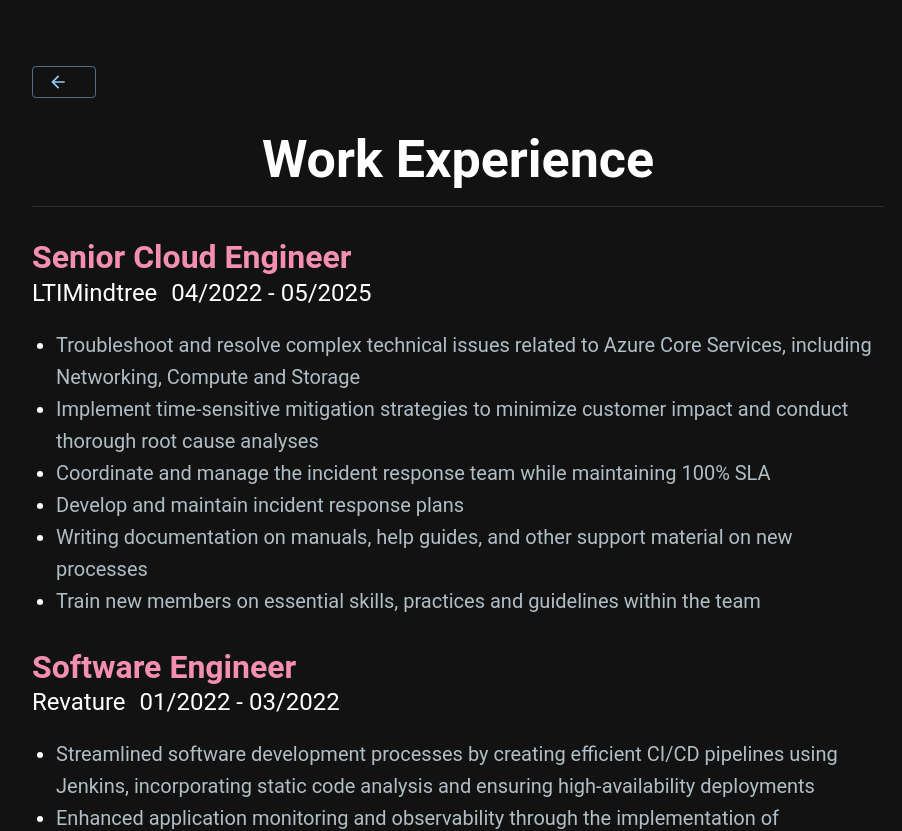
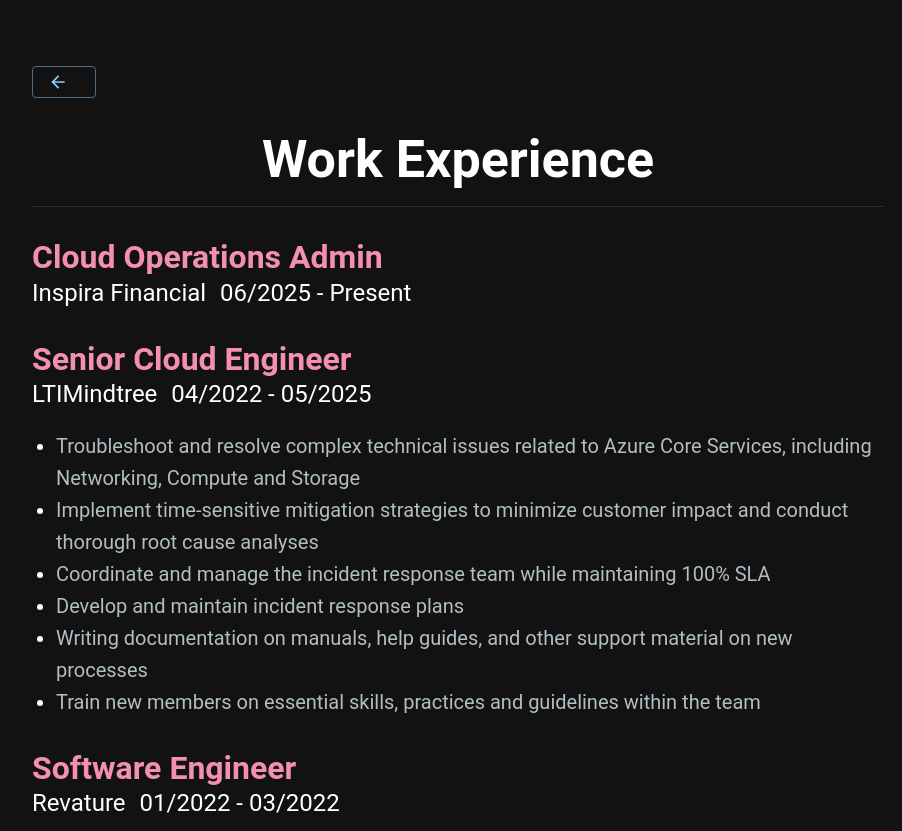
Before and after one commit to alsheikhhusam/PortfolioProject, a Next.js app in the folder my-portfolio/: page /experience in a window 1280 px wide. Shown: the top 831 px of the page, without its empty margins (182-1084 px from the left). Built offline with nearby package versions, Linux system fonts and the light colour scheme.

Commit message:
Added new job

```diff
--- a/my-portfolio/pages/experience.js
+++ b/my-portfolio/pages/experience.js
@@ -3,8 +3,16 @@
 import ArrowBackIcon from '@mui/icons-material/ArrowBack';
 
 const workExperience = [
+    {
+    id: 1,
+    title: 'Cloud Operations Admin',
+    company: 'Inspira Financial',
+    duration: '06/2025 - Present',
+    responsibilities: [
+    ]
+  },
   {
-    id: 1,
+    id: 2,
     title: 'Senior Cloud Engineer',
     company: 'LTIMindtree',
     duration: '04/2022 - 05/2025',
@@ -18,7 +26,7 @@
     ],
   },
   {
-    id: 2,
+    id: 3,
     title: 'Software Engineer',
     company: 'Revature',
     duration: '01/2022 - 03/2022',
@@ -30,7 +38,7 @@
       'Fostered collaboration and communication between development and operations teams to streamline workflows and improve efficiency',
       'Secured cloud resources by configuring GCP service accounts and managing access controls',
     ],
-  },
+  }
 ];
 
 const certificates = [
```
